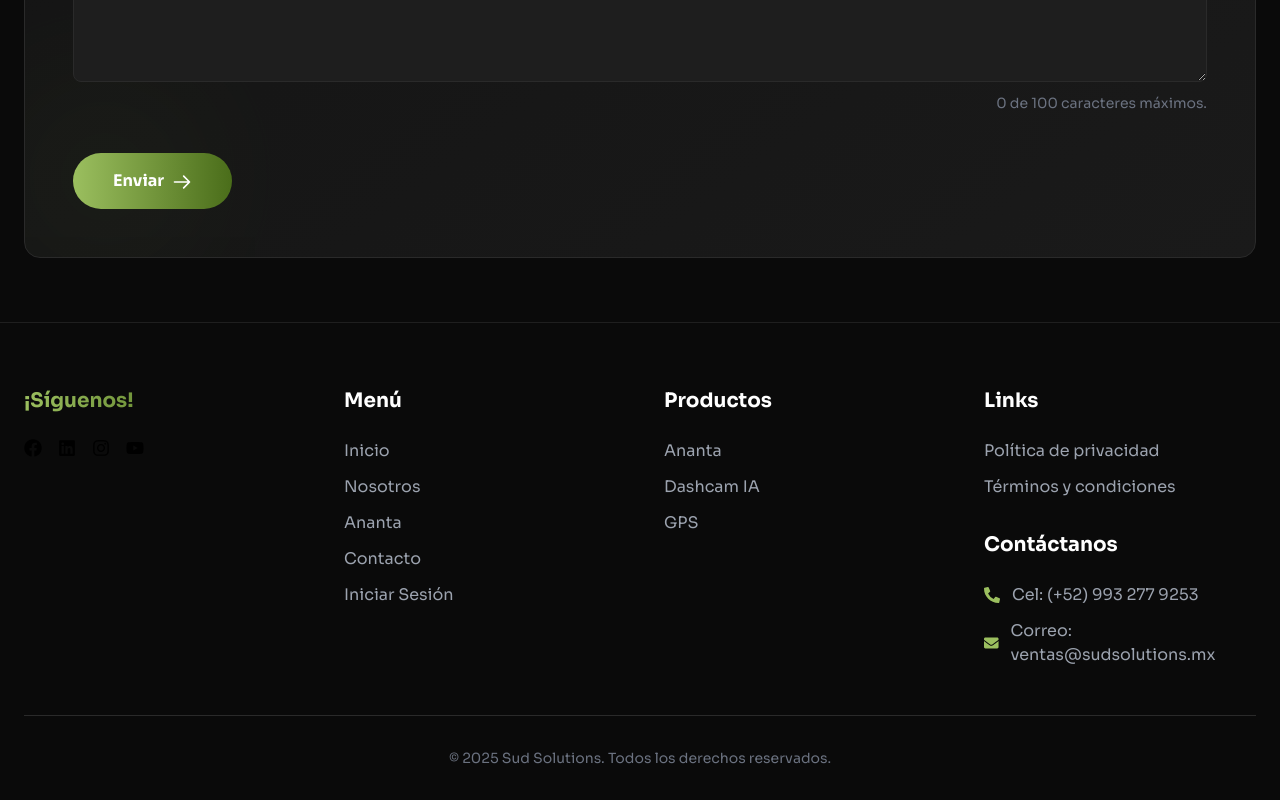
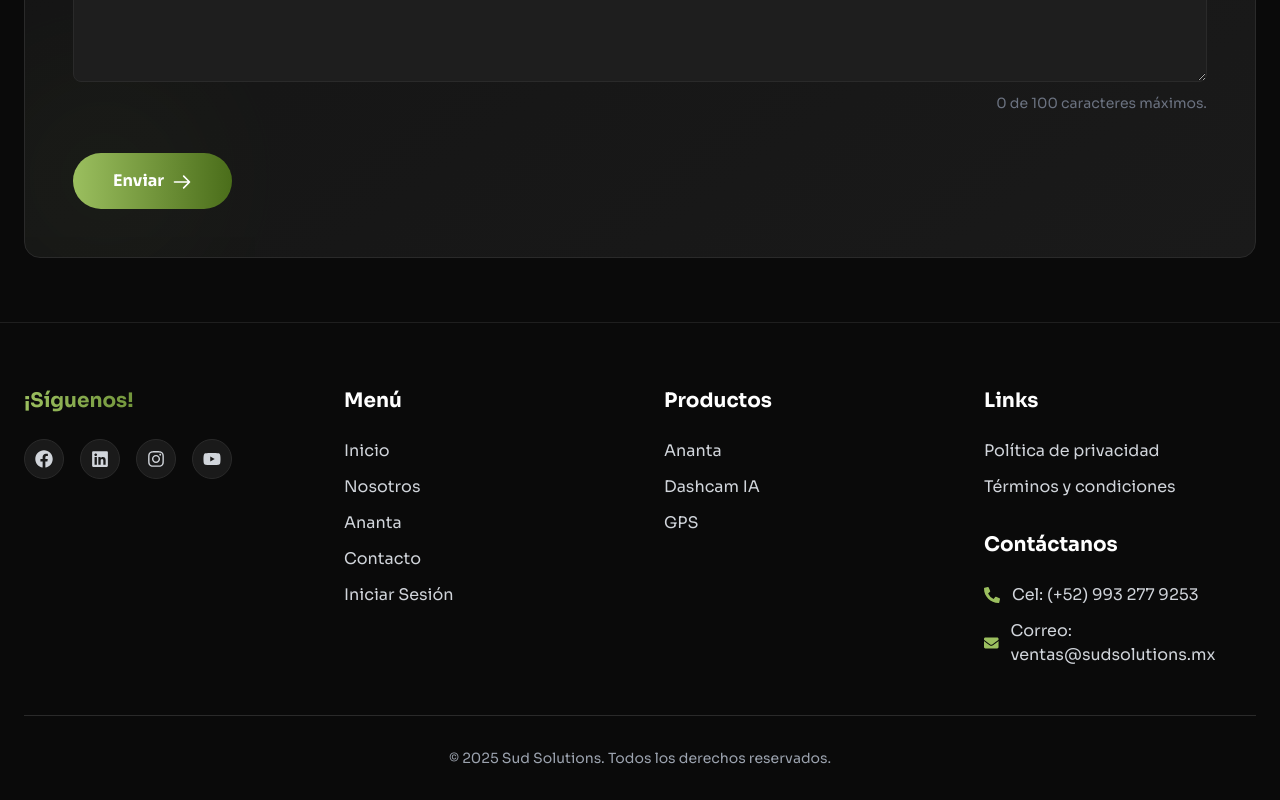
Before and after one commit to omarosvaldogm/landing-ananta, a React (Vite) app: page /gps in a window 1280 px wide. Shown: the part 3066-3866 px from the top of the page. Built offline with nearby package versions, Linux system fonts and the light colour scheme.

Commit message:
segunda parte de mejoras de accesibilidad

```diff
--- a/src/components/Footer.jsx
+++ b/src/components/Footer.jsx
@@ -5,8 +5,6 @@ import { Link } from 'react-router-dom';
 const Footer = () => {
   return (
     <footer className="bg-[#0a0a0a] border-t border-[#1f1f1f] pt-16 pb-8 px-6 relative overflow-hidden">
-      {/* Efectos de fondo */}
-
 
       <div className="container mx-auto relative z-10">
         <div className="grid grid-cols-1 md:grid-cols-2 lg:grid-cols-4 gap-12 mb-12">
@@ -18,16 +16,16 @@ const Footer = () => {
               </span>
             </h3>
             <div className="flex space-x-4">
-              <a href="https://www.facebook.com/SudSolutions" target="_blank" rel="noopener noreferrer" aria-label="Síguenos en Facebook" className="... ">
+              <a href="https://www.facebook.com/SudSolutions" target="_blank" rel="noopener noreferrer" aria-label="Síguenos en Facebook" className="w-10 h-10 rounded-full bg-[#1a1a1a] border border-[#2a2a2a] flex items-center justify-center text-gray-300 hover:text-[#9BBF5F] hover:border-[#9BBF5F] transition-all">
                   <FaFacebook size={18} />
               </a>
-              <a href="https://www.linkedin.com/company/sud-solutions-sa-de-cv" target="_blank" rel="noopener noreferrer" aria-label="Síguenos en LinkedIn" className="... ">
+              <a href="https://www.linkedin.com/company/sud-solutions-sa-de-cv" target="_blank" rel="noopener noreferrer" aria-label="Síguenos en LinkedIn" className="w-10 h-10 rounded-full bg-[#1a1a1a] border border-[#2a2a2a] flex items-center justify-center text-gray-300 hover:text-[#9BBF5F] hover:border-[#9BBF5F] transition-all">
                   <FaLinkedin size={18} />
               </a>
-              <a href="https://www.instagram.com/sud_solutions/" target="_blank" rel="noopener noreferrer" aria-label="Síguenos en Instagram" className="... ">
+              <a href="https://www.instagram.com/sud_solutions/" target="_blank" rel="noopener noreferrer" aria-label="Síguenos en Instagram" className="w-10 h-10 rounded-full bg-[#1a1a1a] border border-[#2a2a2a] flex items-center justify-center text-gray-300 hover:text-[#9BBF5F] hover:border-[#9BBF5F] transition-all">
                   <FaInstagram size={18} />
               </a>
-              <a href="https://youtube.com/@sudsolutions5163?si=Lwz0X5vv5TqZfTyo" target="_blank" rel="noopener noreferrer" aria-label="Síguenos en YouTube" className="... ">
+              <a href="https://youtube.com/@sudsolutions5163?si=Lwz0X5vv5TqZfTyo" target="_blank" rel="noopener noreferrer" aria-label="Síguenos en YouTube" className="w-10 h-10 rounded-full bg-[#1a1a1a] border border-[#2a2a2a] flex items-center justify-center text-gray-300 hover:text-[#9BBF5F] hover:border-[#9BBF5F] transition-all">
                   <FaYoutube size={18} />
               </a>
             </div>
@@ -37,11 +35,11 @@ const Footer = () => {
           <div>
             <h3 className="text-xl font-bold mb-6 text-white">Menú</h3>
             <ul className="space-y-3">
-              <li><Link to={'/'} className="text-gray-400 hover:text-[#9BBF5F] transition-colors">Inicio</Link></li>
-              <li><Link to={'/nosotros'} className="text-gray-400 hover:text-[#9BBF5F] transition-colors">Nosotros</Link></li>
-              <li><Link to={'/ananta'} className="text-gray-400 hover:text-[#9BBF5F] transition-colors">Ananta</Link></li>
-              <li><Link to={'/contacto'} className="text-gray-400 hover:text-[#9BBF5F] transition-colors">Contacto</Link></li>
-              <li><Link to={'/'} className="text-gray-400 hover:text-[#9BBF5F] transition-colors">Iniciar Sesión</Link></li>
+              <li><Link to={'/'} className="text-gray-300 hover:text-[#9BBF5F] transition-colors">Inicio</Link></li>
+              <li><Link to={'/nosotros'} className="text-gray-300 hover:text-[#9BBF5F] transition-colors">Nosotros</Link></li>
+              <li><Link to={'/ananta'} className="text-gray-300 hover:text-[#9BBF5F] transition-colors">Ananta</Link></li>
+              <li><Link to={'/contacto'} className="text-gray-300 hover:text-[#9BBF5F] transition-colors">Contacto</Link></li>
+              <li><Link to={'/'} className="text-gray-300 hover:text-[#9BBF5F] transition-colors">Iniciar Sesión</Link></li>
             </ul>
           </div>
 
@@ -49,26 +47,26 @@ const Footer = () => {
           <div>
             <h3 className="text-xl font-bold mb-6 text-white">Productos</h3>
             <ul className="space-y-3">
-              <li><Link to={'/ananta'} className="text-gray-400 hover:text-[#9BBF5F] transition-colors">Ananta</Link></li>
-              <li><Link to={'/dashcam'} className="text-gray-400 hover:text-[#9BBF5F] transition-colors">Dashcam IA</Link></li>
-              <li><Link to={'/gps'} className="text-gray-400 hover:text-[#9BBF5F] transition-colors">GPS</Link></li>
+              <li><Link to={'/ananta'} className="text-gray-300 hover:text-[#9BBF5F] transition-colors">Ananta</Link></li>
+              <li><Link to={'/dashcam'} className="text-gray-300 hover:text-[#9BBF5F] transition-colors">Dashcam IA</Link></li>
+              <li><Link to={'/gps'} className="text-gray-300 hover:text-[#9BBF5F] transition-colors">GPS</Link></li>
             </ul>
           </div>
 
           {/* Contacto y Links */}
           <div>
-                        <h3 className="text-xl font-bold mb-6 text-white">Links</h3>
+            <h3 className="text-xl font-bold mb-6 text-white">Links</h3>
             <ul className="space-y-3 mb-8">
-              <li><Link to={'/politicas'} className="text-gray-400 hover:text-[#9BBF5F] transition-colors">Política de privacidad</Link></li>
-              <li><Link to={'/terminos'} className="text-gray-400 hover:text-[#9BBF5F] transition-colors">Términos y condiciones</Link></li>
+              <li><Link to={'/politicas'} className="text-gray-300 hover:text-[#9BBF5F] transition-colors">Política de privacidad</Link></li>
+              <li><Link to={'/terminos'} className="text-gray-300 hover:text-[#9BBF5F] transition-colors">Términos y condiciones</Link></li>
             </ul>
             <h3 className="text-xl font-bold mb-6 text-white">Contáctanos</h3>
             <ul className="space-y-3">
-              <li className="flex items-center text-gray-400">
+              <li className="flex items-center text-gray-300">
                 <FaPhoneAlt className="mr-3 text-[#9BBF5F]" />
                 <span>Cel: (+52) 993 277 9253</span>
               </li>
-              <li className="flex items-center text-gray-400">
+              <li className="flex items-center text-gray-300">
                 <FaEnvelope className="mr-3 text-[#9BBF5F]" />
                 <span>Correo: ventas@sudsolutions.mx</span>
               </li>
@@ -80,7 +78,7 @@ const Footer = () => {
         <div className="border-t border-[#2a2a2a] my-8"></div>
 
         {/* Copyright */}
-        <div className="text-center text-gray-500 text-sm">
+        <div className="text-center text-gray-400 text-sm">
           <p>© {new Date().getFullYear()} Sud Solutions. Todos los derechos reservados.</p>
         </div>
       </div>
--- a/src/components/inicio/ClientesSection.jsx
+++ b/src/components/inicio/ClientesSection.jsx
@@ -126,7 +126,7 @@ const ClientesSection = () => {
                     />
                   </div>
                   <div>
-                    <h4 className="text-xl font-bold text-white">{t.nombre}</h4>
+                    <p className="text-xl font-bold text-white">{t.nombre}</p>
                     <p className="text-[#9BBF5F] text-sm">{t.empresa}</p>
                   </div>
                 </motion.div>
--- a/src/components/inicio/FeaturesSection.jsx
+++ b/src/components/inicio/FeaturesSection.jsx
@@ -19,11 +19,11 @@ const FeatureCard = memo(({ icon, title, description, gradient, variants }) => (
         {icon}
       </div>
 
-      <h3 className="text-2xl font-bold mb-4 text-white">
+      <p className="text-2xl font-bold mb-4 text-white">
         <span className="bg-clip-text text-transparent bg-gradient-to-r from-[#9BBF5F] to-[#73963C]">
           {title}
         </span>
-      </h3>
+      </p>
 
       <p className="text-gray-400">{description}</p>
     </div>
--- a/src/components/inicio/FuncionalidadesSection.jsx
+++ b/src/components/inicio/FuncionalidadesSection.jsx
@@ -118,7 +118,7 @@ const FuncionalidadesSection = () => {
             >
               <div className="bg-[#121212] p-6 rounded-xl border border-[#1e1e1e] group-hover:border-[#9BBF5F]/50 transition-all duration-300 h-full flex flex-col items-center text-center shadow-md hover:shadow-[#9BBF5F]/10">
                 <div className="text-3xl mb-3">{feature.icon}</div>
-                <h3 className="text-white font-medium mb-2">{feature.name}</h3>
+                <p className="text-white font-medium mb-2">{feature.name}</p>
 
                 {/* Tooltip */}
                 <div
```
